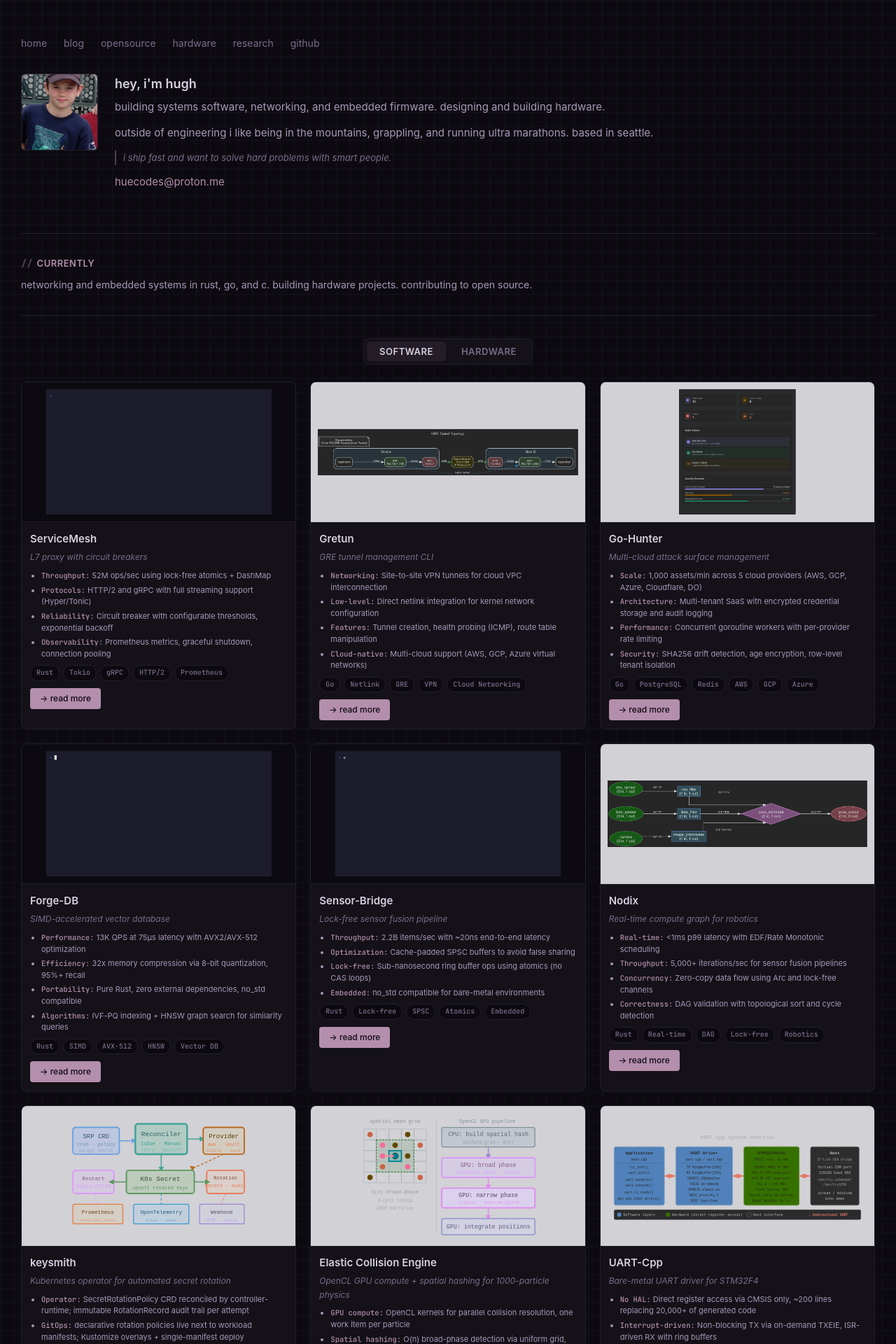
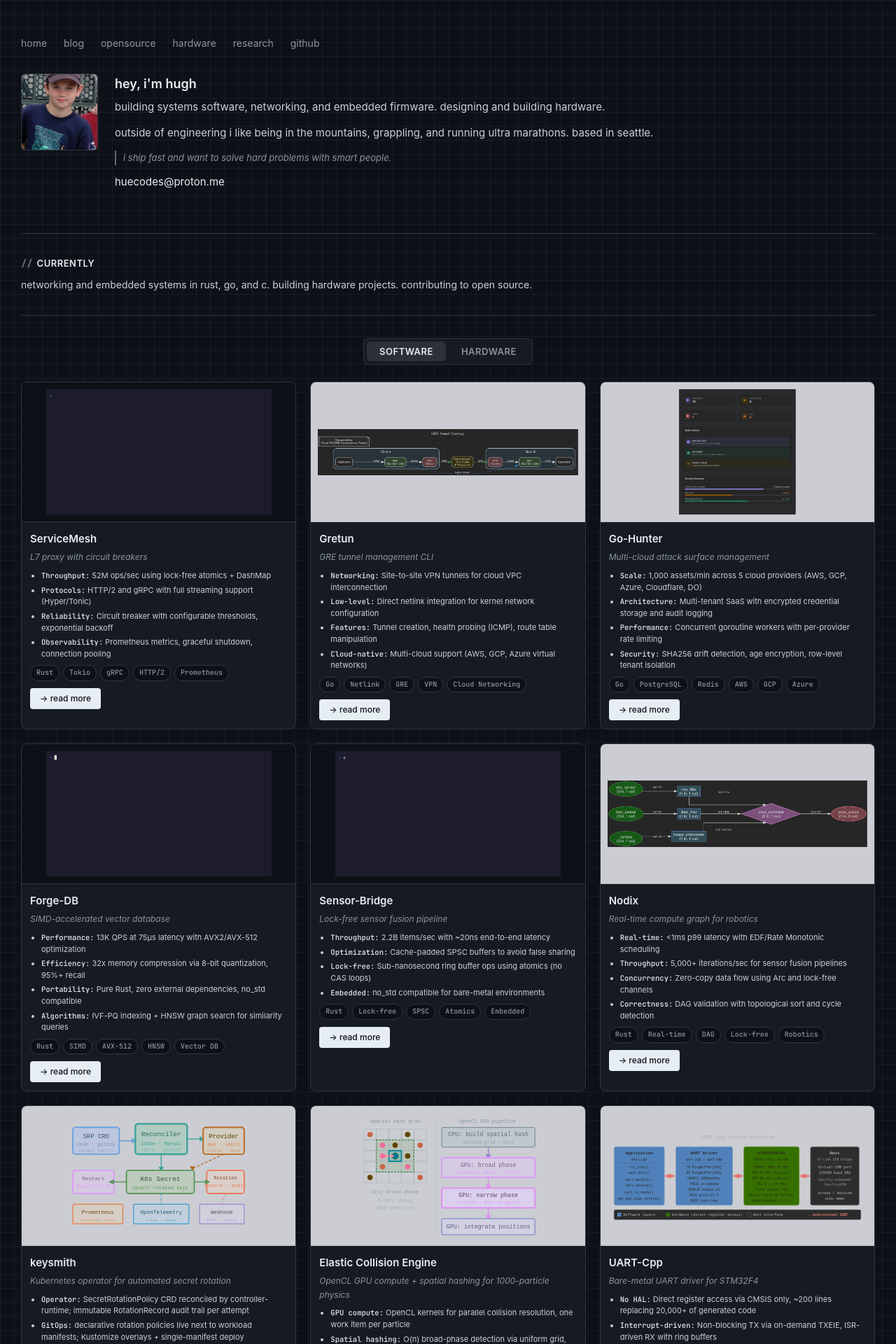
Before and after one commit to HueCodes/HueCodes.github.io, a Jekyll site: the page built from index-previous.md, in a window 1280 px wide. Shown: the top 1920 px of the page at 70% size. Built offline with Jekyll 4.4.1, drawn with Linux system fonts in a browser that asks for light colours.

Commit message:
neutral dark theme, no color accent

```diff
--- a/_layouts/grid.html
+++ b/_layouts/grid.html
@@ -19,31 +19,31 @@
       width: 8px;
     }
     ::-webkit-scrollbar-track {
-      background: #0c0a10;
+      background: #0d1117;
     }
     ::-webkit-scrollbar-thumb {
-      background: #231e2e;
+      background: #30363d;
       border-radius: 4px;
     }
     ::-webkit-scrollbar-thumb:hover {
-      background: #4a2a5a;
+      background: #484f58;
     }
 
     /* Text selection */
     ::selection {
-      background: rgba(180, 142, 173, 0.25);
-      color: #d6d0e0;
+      background: rgba(230, 237, 243, 0.25);
+      color: #e6edf3;
     }
 
     body {
       font-family: -apple-system, BlinkMacSystemFont, "Segoe UI", Roboto, sans-serif;
       font-size: 15px;
       line-height: 1.65;
-      color: #d6d0e0;
-      background: #0c0a10;
+      color: #e6edf3;
+      background: #0d1117;
       background-image:
-        linear-gradient(rgba(35, 30, 46, 0.3) 1px, transparent 1px),
-        linear-gradient(90deg, rgba(35, 30, 46, 0.3) 1px, transparent 1px);
+        linear-gradient(rgba(48, 54, 61, 0.3) 1px, transparent 1px),
+        linear-gradient(90deg, rgba(48, 54, 61, 0.3) 1px, transparent 1px);
       background-size: 20px 20px;
       max-width: 1400px;
       margin: 0 auto;
@@ -51,13 +51,13 @@
     }
 
     a {
-      color: #b48ead;
+      color: #e6edf3;
       text-decoration: none;
       transition: color 0.15s ease;
     }
 
     a:hover {
-      color: #d4b0cc;
+      color: #ffffff;
     }
 
     /* --- Fade-in animation --- */
@@ -80,7 +80,7 @@
 
     nav a {
       margin-right: 1.25rem;
-      color: #7a6d8a;
+      color: #8b949e;
       position: relative;
     }
 
@@ -91,12 +91,12 @@
       left: 0;
       width: 0;
       height: 1px;
-      background: #b48ead;
+      background: #e6edf3;
       transition: width 0.2s ease;
     }
 
     nav a:hover {
-      color: #d6d0e0;
+      color: #e6edf3;
     }
 
     nav a:hover::after {
@@ -122,43 +122,43 @@
       border-radius: 6px;
       object-fit: cover;
       flex-shrink: 0;
-      border: 1px solid #231e2e;
+      border: 1px solid #30363d;
       transition: border-color 0.3s ease, box-shadow 0.3s ease;
     }
 
     .photo:hover {
-      border-color: rgba(180, 142, 173, 0.5);
-      box-shadow: 0 0 20px rgba(180, 142, 173, 0.15);
+      border-color: rgba(230, 237, 243, 0.5);
+      box-shadow: 0 0 20px rgba(230, 237, 243, 0.15);
     }
 
     .intro-header h1 {
       font-size: 18px;
       font-weight: 600;
       margin-bottom: 0.4rem;
-      color: #d6d0e0;
+      color: #e6edf3;
     }
 
     .intro-header p {
       font-size: 15px;
-      color: #a898b8;
+      color: #c9d1d9;
       margin: 0 0 0.75rem 0;
     }
 
     .intro-header .tagline {
       font-size: 13px;
-      color: #7a6d8a;
-      border-left: 2px solid rgba(180, 142, 173, 0.4);
+      color: #8b949e;
+      border-left: 2px solid rgba(230, 237, 243, 0.4);
       padding-left: 10px;
     }
 
     .intro-header a {
-      color: #b48ead;
+      color: #e6edf3;
     }
 
     /* --- Divider --- */
     .divider {
       border: none;
-      border-top: 1px solid #231e2e;
+      border-top: 1px solid #30363d;
       margin: 2rem 0;
     }
 
@@ -173,7 +173,7 @@
       font-weight: 600;
       text-transform: uppercase;
       letter-spacing: 0.5px;
-      color: #b48ead;
+      color: #e6edf3;
       margin-bottom: 0.5rem;
     }
 
@@ -186,7 +186,7 @@
 
     .section p {
       font-size: 14px;
-      color: #a898b8;
+      color: #c9d1d9;
       line-height: 1.65;
     }
 
@@ -199,8 +199,8 @@
     }
 
     .project-card {
-      background: #141118;
-      border: 1px solid #231e2e;
+      background: #161b22;
+      border: 1px solid #30363d;
       border-radius: 8px;
       overflow: hidden;
       transition: transform 0.25s ease, box-shadow 0.25s ease, border-color 0.25s ease;
@@ -208,8 +208,8 @@
 
     .project-card:hover {
       transform: translateY(-4px);
-      box-shadow: 0 0 20px rgba(180, 142, 173, 0.15), 0 8px 24px rgba(0, 0, 0, 0.4);
-      border-color: rgba(180, 142, 173, 0.4);
+      box-shadow: 0 0 20px rgba(230, 237, 243, 0.15), 0 8px 24px rgba(0, 0, 0, 0.4);
+      border-color: rgba(230, 237, 243, 0.4);
     }
 
     .project-card img {
@@ -217,8 +217,8 @@
       height: 200px;
       object-fit: contain;
       display: block;
-      border-bottom: 1px solid #231e2e;
-      background: #0c0a10;
+      border-bottom: 1px solid #30363d;
+      background: #0d1117;
       padding: 10px;
     }
 
@@ -244,17 +244,17 @@
     }
 
     .card-content h3 a {
-      color: #d6d0e0;
+      color: #e6edf3;
       text-decoration: none;
       transition: color 0.15s ease;
     }
 
     .card-content h3 a:hover {
-      color: #b48ead;
+      color: #e6edf3;
     }
 
     .tagline {
-      color: #7a6d8a;
+      color: #8b949e;
       font-size: 12px;
       margin: 0 0 8px 0;
       font-style: italic;
@@ -265,7 +265,7 @@
       padding-left: 16px;
       font-size: 11px;
       line-height: 1.5;
-      color: #a898b8;
+      color: #c9d1d9;
     }
 
     .card-content ul li {
@@ -273,7 +273,7 @@
     }
 
     .card-content ul strong {
-      color: #b48ead;
+      color: #e6edf3;
       font-family: 'JetBrains Mono', 'SF Mono', monospace;
       font-weight: 500;
       font-size: 10.5px;
@@ -290,17 +290,17 @@
       font-size: 10px;
       font-weight: 500;
       font-family: 'JetBrains Mono', 'SF Mono', monospace;
-      color: #7a6d8a;
-      background: #0c0a10;
+      color: #8b949e;
+      background: #0d1117;
       padding: 2px 8px;
       border-radius: 12px;
-      border: 1px solid #231e2e;
+      border: 1px solid #30363d;
       white-space: nowrap;
       transition: border-color 0.15s ease, color 0.15s ease;
     }
 
     .project-card:hover .tech span {
-      border-color: rgba(180, 142, 173, 0.2);
+      border-color: rgba(230, 237, 243, 0.2);
     }
 
     .blog-link {
@@ -311,8 +311,8 @@
       display: inline-block;
       font-size: 12px;
       font-weight: 500;
-      color: #0c0a10;
-      background: #b48ead;
+      color: #0d1117;
+      background: #e6edf3;
       padding: 5px 14px;
       border-radius: 4px;
       text-decoration: none;
@@ -320,9 +320,9 @@
     }
 
     .blog-link a:hover {
-      background: #d4b0cc;
-      color: #0c0a10;
-      box-shadow: 0 0 12px rgba(180, 142, 173, 0.3);
+      background: #ffffff;
+      color: #0d1117;
+      box-shadow: 0 0 12px rgba(230, 237, 243, 0.3);
       transform: translateX(2px);
     }
 
@@ -337,7 +337,7 @@
       font-weight: 600;
       text-transform: uppercase;
       letter-spacing: 0.5px;
-      color: #b48ead;
+      color: #e6edf3;
       margin: 0 0 20px 0;
       text-align: center;
     }
@@ -357,20 +357,20 @@
 
     .oss-item {
       padding: 18px;
-      background: #141118;
+      background: #161b22;
       border-radius: 8px;
-      border: 1px solid #231e2e;
+      border: 1px solid #30363d;
       transition: transform 0.25s ease, border-color 0.25s ease, box-shadow 0.25s ease;
     }
 
     .oss-item:hover {
       transform: translateY(-3px);
-      border-color: rgba(180, 142, 173, 0.4);
-      box-shadow: 0 0 16px rgba(180, 142, 173, 0.1), 0 6px 20px rgba(0, 0, 0, 0.3);
+      border-color: rgba(230, 237, 243, 0.4);
+      box-shadow: 0 0 16px rgba(230, 237, 243, 0.1), 0 6px 20px rgba(0, 0, 0, 0.3);
     }
 
     .oss-item a {
-      color: #b48ead;
+      color: #e6edf3;
       text-decoration: none;
       font-size: 15px;
       font-weight: 600;
@@ -379,7 +379,7 @@
     .oss-item p {
       margin: 6px 0 0 0;
       font-size: 13px;
-      color: #7a6d8a;
+      color: #8b949e;
       line-height: 1.5;
     }
 
@@ -387,20 +387,20 @@
     footer {
       margin-top: 60px;
       padding-top: 30px;
-      border-top: 1px solid #231e2e;
+      border-top: 1px solid #30363d;
       text-align: center;
       font-size: 13px;
-      color: #4a2a5a;
+      color: #484f58;
     }
 
     footer a {
-      color: #7a6d8a;
+      color: #8b949e;
       text-decoration: none;
       transition: color 0.15s ease;
     }
 
     footer a:hover {
-      color: #b48ead;
+      color: #e6edf3;
     }
 
     /* --- Filter tabs --- */
@@ -409,8 +409,8 @@
       justify-content: center;
       gap: 4px;
       margin-bottom: 1.5rem;
-      background: #141118;
-      border: 1px solid #231e2e;
+      background: #161b22;
+      border: 1px solid #30363d;
       border-radius: 8px;
       padding: 4px;
       display: inline-flex;
@@ -436,7 +436,7 @@
       font-weight: 600;
       text-transform: uppercase;
       letter-spacing: 0.5px;
-      color: #7a6d8a;
+      color: #8b949e;
       cursor: pointer;
       padding: 6px 18px;
       font-family: inherit;
@@ -444,18 +444,18 @@
     }
 
     .filter-btn.active {
-      color: #d6d0e0;
-      background: rgba(180, 142, 173, 0.1);
+      color: #e6edf3;
+      background: rgba(230, 237, 243, 0.1);
     }
 
     .filter-btn:hover {
-      color: #d6d0e0;
+      color: #e6edf3;
     }
 
     /* Focus styles for keyboard navigation */
     a:focus-visible,
     .filter-btn:focus-visible {
-      outline: 2px solid #b48ead;
+      outline: 2px solid #e6edf3;
       outline-offset: 2px;
       border-radius: 2px;
     }
@@ -466,7 +466,7 @@
     }
 
     .oss-view-all a {
-      color: #7a6d8a;
+      color: #8b949e;
       text-decoration: none;
       font-size: 13px;
       font-weight: 500;
@@ -474,7 +474,7 @@
     }
 
     .oss-view-all a:hover {
-      color: #b48ead;
+      color: #e6edf3;
     }
 
     @media (max-width: 1400px) {
```
Also changed, not shown: assets/css/style.css (+33 -33 lines).
